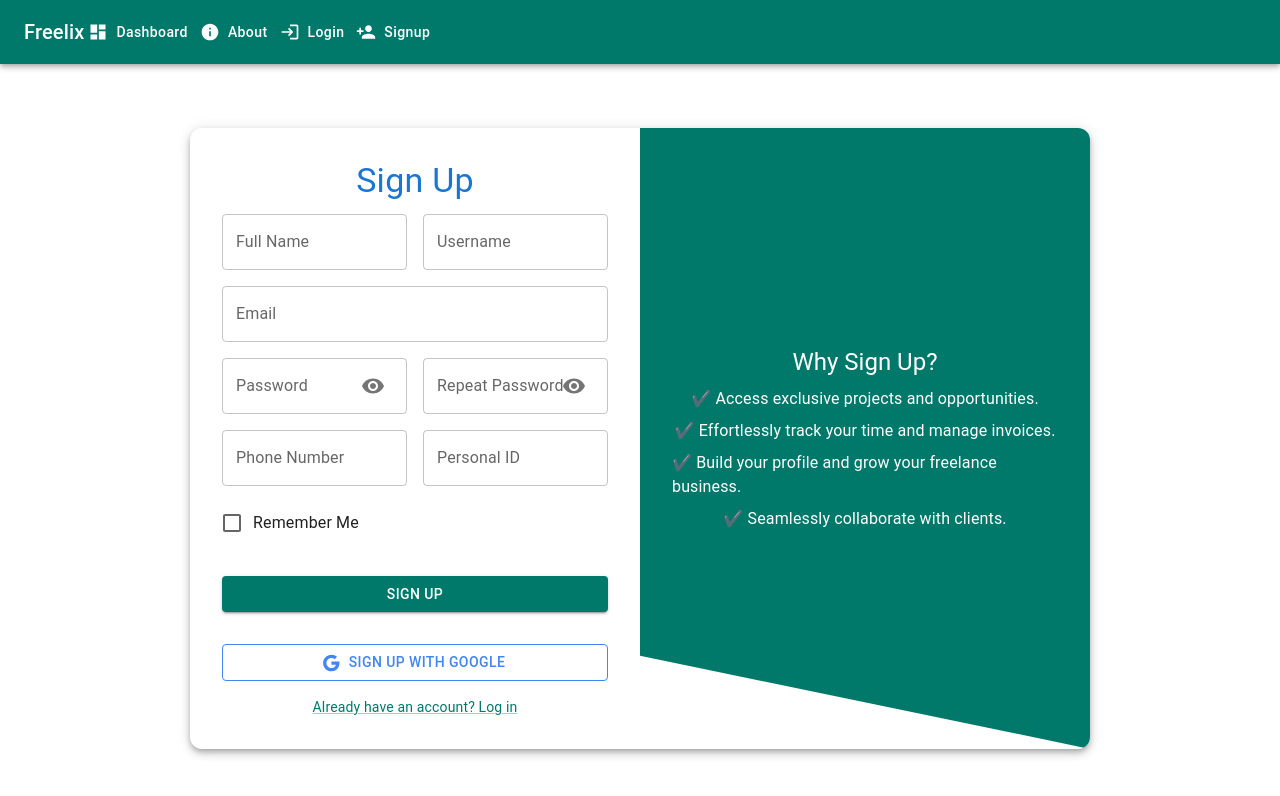
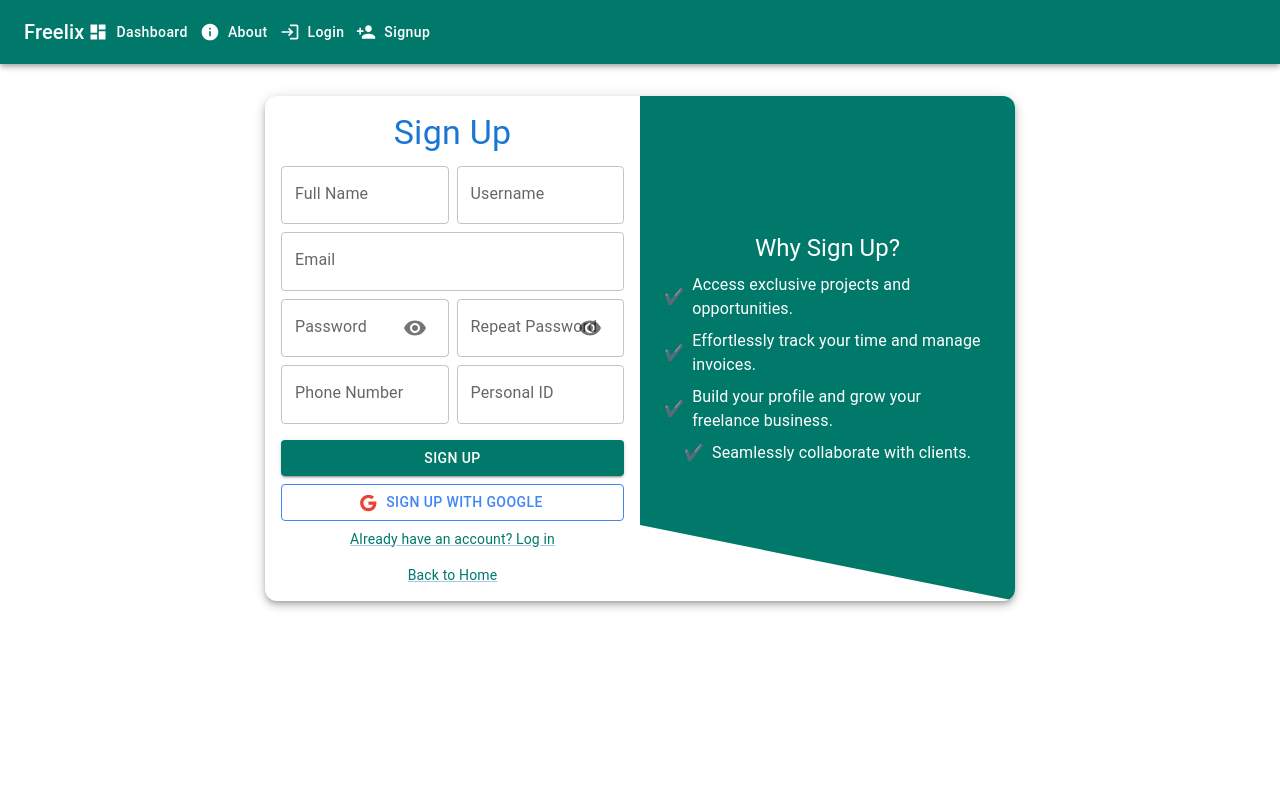
Before and after one commit to ABBYFRED-FINAL-DEMO-PROJECT/Freelix-Front-end, a React (Vite) app: page /signup in a window 1280 px wide. Shown: the top 796 px of the page. Built offline with nearby package versions, Linux system fonts and the light colour scheme.

Commit message:
edited signup form

```diff
--- a/src/App.jsx
+++ b/src/App.jsx
@@ -9,14 +9,13 @@ import Projects from './pages/dashboard/Projects';
 import Invoices from './pages/dashboard/Invoices';
 import Proposals from './pages/dashboard/Proposals';
 import About from './pages/about/About';
-import LandingPage from './pages/LandingPage'; // Import your LandingPage
-import Login from './pages/Login'; // Import your Login page
-import Signup from './pages/Signup'; // Import your Signup page
-
+import LandingPage from './pages/LandingPage';
+import Login from './pages/Login';
+import Signup from './pages/Signup';
 const App = () => {
   return (
     <Router>
-      <NavigationBar /> {/* Always render the NavigationBar */}
+      <NavigationBar />
 
       <Routes>
         {/* Default route for landing page */}
--- a/src/pages/Signup.jsx
+++ b/src/pages/Signup.jsx
@@ -32,43 +32,47 @@ const Signup = () => {
   };
 
   return (
-    <Box sx={{ marginTop: 8, marginBottom: 8, display: 'flex', justifyContent: 'center' }}>
-      <Card sx={{ display: 'flex', maxWidth: 900, borderRadius: 3, overflow: 'hidden', boxShadow: 5 }}>
+    <Box sx={{ marginTop: 4, marginBottom: 4, display: 'flex', justifyContent: 'center', px: 2 }}>
+      <Card sx={{
+        display: 'flex', flexDirection: { xs: 'column', md: 'row' },
+        maxWidth: 750, width: '100%', borderRadius: 3, overflow: 'hidden', boxShadow: 5,
+        minHeight: { xs: 280, md: 340 } // Slightly reduced height for responsiveness
+      }}>
         {/* Left Side: Signup Form */}
-        <CardContent sx={{ width: '50%', padding: 4 }}>
+        <CardContent sx={{ width: { xs: '100%', md: '50%' }, padding: 2 }}>
           <Typography variant="h4" gutterBottom align="center" color="primary">
             Sign Up
           </Typography>
           <form onSubmit={handleSubmit}>
-            <Grid container spacing={2}>
-              {/* Full Name and Username on the same line */}
+            <Grid container spacing={1}>
               <Grid item xs={6}>
                 <TextField
                   fullWidth label="Full Name" placeholder="Enter your full name"
                   name="fullName" value={formData.fullName} onChange={handleChange}
+                  InputProps={{ sx: { paddingY: 0.3, fontSize: '0.9rem' } }}
                 />
               </Grid>
               <Grid item xs={6}>
                 <TextField
                   fullWidth label="Username" placeholder="Choose a username"
                   name="username" value={formData.username} onChange={handleChange}
+                  InputProps={{ sx: { paddingY: 0.3, fontSize: '0.9rem' } }}
                 />
               </Grid>
-
               <Grid item xs={12}>
                 <TextField
                   fullWidth label="Email" placeholder="youremail@.com"
                   name="email" type="email" value={formData.email} onChange={handleChange}
+                  InputProps={{ sx: { paddingY: 0.3, fontSize: '0.9rem' } }}
                 />
               </Grid>
-
-              {/* Password and Repeat Password on the same line */}
               <Grid item xs={6}>
                 <TextField
                   fullWidth label="Password" placeholder="Create a password"
                   name="password" type={showPassword ? 'text' : 'password'}
                   value={formData.password} onChange={handleChange}
                   InputProps={{
+                    sx: { paddingY: 0.3, fontSize: '0.9rem' },
                     endAdornment: (
                       <InputAdornment position="end">
                         <IconButton onClick={() => setShowPassword(!showPassword)}>
@@ -85,6 +89,7 @@ const Signup = () => {
                   name="repeatPassword" type={showPassword ? 'text' : 'password'}
                   value={formData.repeatPassword} onChange={handleChange}
                   InputProps={{
+                    sx: { paddingY: 0.3, fontSize: '0.9rem' },
                     endAdornment: (
                       <InputAdornment position="end">
                         <IconButton onClick={() => setShowPassword(!showPassword)}>
@@ -92,41 +97,32 @@ const Signup = () => {
                         </IconButton>
                       </InputAdornment>
                     ),
+                    placeholder: "Re-enter your password" // Ensure the placeholder text does not overlap
                   }}
                 />
               </Grid>
-
-              {/* Phone Number and Personal ID on the same line */}
               <Grid item xs={6}>
                 <TextField
                   fullWidth label="Phone Number" placeholder="Enter your phone number"
                   name="phoneNumber" type="tel" value={formData.phoneNumber} onChange={handleChange}
+                  InputProps={{ sx: { paddingY: 0.3, fontSize: '0.9rem' } }}
                 />
               </Grid>
               <Grid item xs={6}>
                 <TextField
                   fullWidth label="Personal ID" placeholder="Enter your personal ID"
                   name="personalId" value={formData.personalId} onChange={handleChange}
+                  InputProps={{ sx: { paddingY: 0.3, fontSize: '0.9rem' } }}
                 />
               </Grid>
-
-              <Grid item xs={12}>
-                <FormControlLabel
-                  control={<Checkbox name="rememberMe" checked={formData.rememberMe} onChange={handleChange} />}
-                  label="Remember Me"
-                />
-              </Grid>
-
               <Grid item xs={12}>
                 <Button
-                  fullWidth variant="contained" sx={{ backgroundColor: '#00796B', color: '#fff', marginY: 2 }}
+                  fullWidth variant="contained" sx={{ backgroundColor: '#00796B', color: '#fff', mt: 1 }}
                   type="submit"
                 >
                   Sign Up
                 </Button>
               </Grid>
-
-              {/* Sign Up with Google Button using Google Colors */}
               <Grid item xs={12}>
                 <Button
                   fullWidth variant="outlined" sx={{
@@ -137,15 +133,19 @@ const Signup = () => {
                       borderColor: '#4285F4',
                     },
                   }}
-                  startIcon={<GoogleIcon sx={{ color: '#4285F4' }} />}
+                  startIcon={<GoogleIcon sx={{ color: '#EA4335' }} />}
                 >
                   Sign Up with Google
                 </Button>
               </Grid>
-
               <Grid item xs={12} display="flex" justifyContent="center">
-                <Link href="/login" variant="body2" sx={{ color: '#00796B' }}>
+                <Link href="/login" variant="body2" sx={{ color: '#00796B', textAlign: 'center' }}>
                   Already have an account? Log in
+                </Link>
+              </Grid>
+              <Grid item xs={12} display="flex" justifyContent="center">
+                <Link href="/" variant="body2" sx={{ color: '#00796B', textAlign: 'center', mt: 1 }}>
+                  Back to Home
                 </Link>
               </Grid>
             </Grid>
@@ -155,36 +155,33 @@ const Signup = () => {
         {/* Right Side: Reasons to Sign Up */}
         <Box
           sx={{
-            width: '50%',
-            backgroundColor: '#00796B',
-            color: 'white',
-            padding: 4,
-            display: 'flex',
-            flexDirection: 'column',
-            justifyContent: 'center',
-            alignItems: 'center',
-            clipPath: 'polygon(0 0, 100% 0, 100% 100%, 0 85%)'
+            width: { xs: '100%', md: '50%' }, backgroundColor: '#00796B', color: 'white', padding: 3,
+            display: 'flex', flexDirection: 'column', justifyContent: 'center', alignItems: 'center',
+            clipPath: { md: 'polygon(0 0, 100% 0, 100% 100%, 0 85%)' }
           }}
         >
           <Typography variant="h5" gutterBottom>
             Why Sign Up?
           </Typography>
-          <Typography variant="body1" sx={{ mb: 1 }}>
-            ✔️ Access exclusive projects and opportunities.
+          <Typography variant="body1" sx={{ mb: 1, display: 'flex', alignItems: 'center' }}>
+            <Box component="span" sx={{ color: 'white', mr: 1 }}>✔️</Box>
+            Access exclusive projects and opportunities.
           </Typography>
-          <Typography variant="body1" sx={{ mb: 1 }}>
-            ✔️ Effortlessly track your time and manage invoices.
+          <Typography variant="body1" sx={{ mb: 1, display: 'flex', alignItems: 'center' }}>
+            <Box component="span" sx={{ color: 'white', mr: 1 }}>✔️</Box>
+            Effortlessly track your time and manage invoices.
           </Typography>
-          <Typography variant="body1" sx={{ mb: 1 }}>
-            ✔️ Build your profile and grow your freelance business.
+          <Typography variant="body1" sx={{ mb: 1, display: 'flex', alignItems: 'center' }}>
+            <Box component="span" sx={{ color: 'white', mr: 1 }}>✔️</Box>
+            Build your profile and grow your freelance business.
           </Typography>
-          <Typography variant="body1">
-            ✔️ Seamlessly collaborate with clients.
+          <Typography variant="body1" sx={{ display: 'flex', alignItems: 'center' }}>
+            <Box component="span" sx={{ color: 'white', mr: 1 }}>✔️</Box>
+            Seamlessly collaborate with clients.
           </Typography>
         </Box>
       </Card>
 
-      {/* Toast Container to display success messages */}
       <ToastContainer />
     </Box>
   );
```
